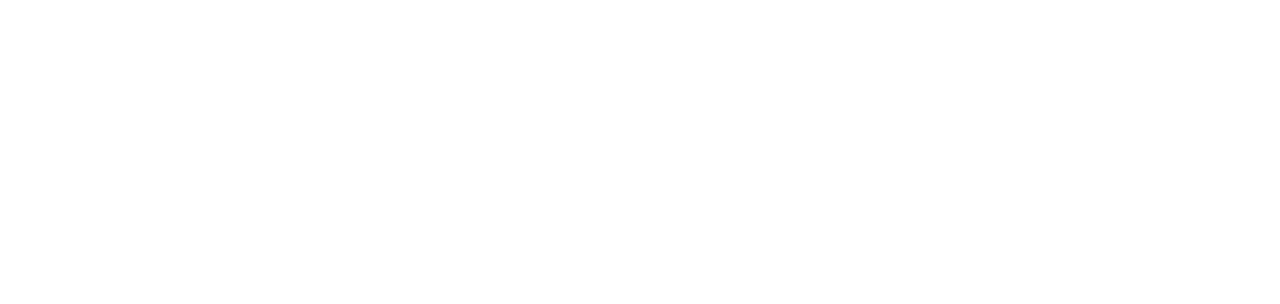
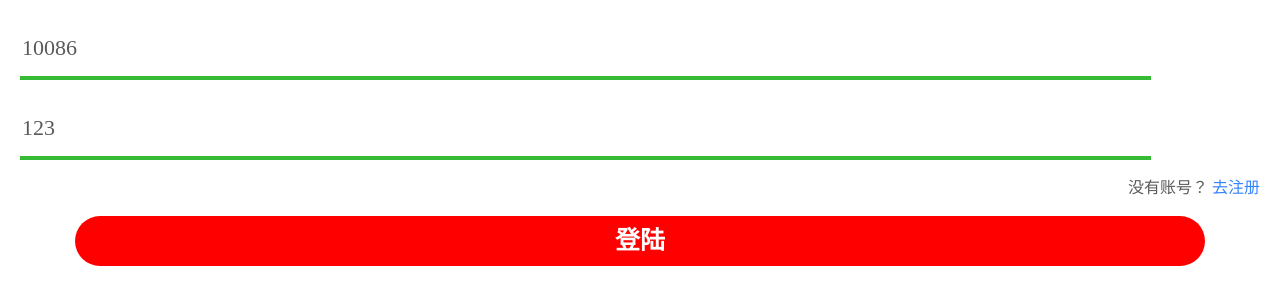
Before and after one commit to unidfj/vue-, a Vue app: page /#/login in a window 1280 px wide. Before the commit this address led to /. Shown: the top 304 px of the page. Built offline with nearby package versions, Linux system fonts and the light colour scheme; a small style sheet from the web is missing.

Commit message:
day8 action

```diff
--- a/package.json
+++ b/package.json
@@ -7,7 +7,9 @@
     "build": "vue-cli-service build"
   },
   "dependencies": {
+    "axios": "^0.19.0",
     "core-js": "^3.4.4",
+    "sqlite3": "^4.1.1",
     "vant": "^2.4.1",
     "vue": "^2.6.10",
     "vue-router": "^3.1.3"
--- a/src/App.vue
+++ b/src/App.vue
@@ -11,5 +11,6 @@
 </script>
 
 <style lang="less">
+@import url('http://at.alicdn.com/t/font_1426139_h6vn3jbl5q.css');
 
 </style>
--- /dev/null
+++ b/src/api/user.js
@@ -0,0 +1,9 @@
+
+import axios from '@/utils/myaxios';
+export const login=(data)=>{
+    return axios({
+        method:'post',
+        url:'/login',
+        data
+    })
+}
--- a/src/components/mybutton.vue
+++ b/src/components/mybutton.vue
@@ -1,12 +1,16 @@
 <template>
-  <div class="btn" >
+  <div class="btn" @click="hand">
     <slot></slot>
   </div>
 </template>
 
 <script>
 export default {
-
+ methods: {
+   hand(e){
+     this.$emit('click',e)
+   }
+ }
 };
 </script>
 
@@ -23,7 +27,5 @@
   font-weight: 700;
   margin: 0 auto
 }
-.primary{
 
-}
 </style>
--- a/src/components/myinput.vue
+++ b/src/components/myinput.vue
@@ -10,29 +10,28 @@
 
 <script>
 export default {
-  props: ["ruler", "tips"],
+  props: ["rules", "tip"],
   data() {
     return {
       type: true
     };
   },
   methods: {
-    //input事件:判断输入的是否符合父组件传过来的ruler 不符合再执行传过来的tips
+    //input事件:判断输入的是否符合父组件传过来的rules 不符合再执行传过来的tips
     handelinput(e) {
       this.$emit("input", e.target.value);
-      //&&this.ruler是保证引用页面有传入了 ruler
-      if (this.ruler.test(e.target.value) && this.ruler) {
+      //&&this.rules是保证引用页面有传入了 rules
+      if (this.rules.test(e.target.value) && this.rules) {
         this.type = true;
         // console.log(123123)
       } else this.type = false;
     },
     //失焦事件:判断
     handelblur(e) {
-      this.$emit("input", e.target.value);
-      if (this.ruler.test(e.target.value) && this.ruler) {
+      if (!this.rules.test(e.target.value) && this.rules) {
         //引入toast就已经挂载在Vue中,fail错误触发 message提示信息 duration提示持续时间
         this.$toast.fail({
-          message: this.tips || "输入不正确",
+          message: this.tip || "输入不正确",
           duration: 3000
         });
       }
@@ -43,15 +42,15 @@
 
 <style lang="less" scoped>
 .inp {
-  background-color: #ccc;
-  width: 318/360 * 100wh;
+  // background-color: #ccc;
+  width: 3180/36vw;
   height: 60px;
   outline: 0;
   border: 0;
   border-bottom: 2px solid #000;
   font-size: 22px;
   line-height: 60px;
-  text-align: center;
+  // text-align: center;
 }
 .chenggong {
   border-bottom: 4px solid rgb(54, 187, 54);
--- a/src/main.js
+++ b/src/main.js
@@ -3,13 +3,14 @@
 import router from './router'
 
 Vue.config.productionTip = false
-//vant轻
+//vant
 import {
   Button,
   Toast
 } from 'vant'
 
 Vue.use(Button).use(Toast)
+import '@/styles/reset.css'
 new Vue({
   router,
   render: h => h(App)
--- a/src/router/index.js
+++ b/src/router/index.js
@@ -1,20 +1,35 @@
 import Vue from 'vue'
 import VueRouter from 'vue-router'
 import login from '@/views/login.vue'
+import personal from '@/views/personal.vue';
 Vue.use(VueRouter)
 
-const routes = [
-  {
+const router = new VueRouter({
+  routes: [{
     path: '/login',
     name: 'login',
-    component:login
-   }
-]
+    component: login
+  }, {
+    path: '/personal',
+    component: personal,
+    name: 'personal'
+  }]
+})
+// 导航首位  路由用的 就是个每次路由执行时触发的方法
+router.beforeEach((to, from, next) => {
+    //to and from are Route Object,next() must be called to resolve the hook}
+    if (to.path.indexOf('/personal') === 0) {
+      let token = localStorage.getItem('heimatoutiao')
+      token ? next() : next({
+        path: '/login'
+      })
+    } else next() // 如果是访问需要授权的页面且没有登陆过，则重向到登定陆页
 
-const router = new VueRouter({
-  mode: 'history',
-  base: process.env.BASE_URL,
-  routes
-})
+
+  }
+
+)
+
+
 
 export default router
--- /dev/null
+++ b/src/utils/myaxios.js
@@ -0,0 +1,10 @@
+//封装axios方法哼
+import axios from 'axios'
+axios.defaults.baseURL = 'http://localhost:3000'
+// axios.defaults.baseURL = 'http://127.0.0.1:3000'
+
+
+
+
+
+export default axios
--- a/src/views/login.vue
+++ b/src/views/login.vue
@@ -1,24 +1,39 @@
 <template>
-  <div class="loginbtn">
+  <div class="login">
+    <div class="container">
+    <div class="close">
+      <span class="iconfont iconicon-test"></span>
+    </div>
+    <div class="logo">
+      <span class="iconfont iconnew"></span>
+    </div>
+    <div class="inputs">
       <inp
-      :ruler='/^(\d{5,6})$|^(1\d{11})$/'
-      tips="用户名/手机号有误"
         placeholder="请输入用户名/手机号"
+        :rules="/^(\d{5,6})$|^(1\d{10})$/"
+        tip="用户名或者手机号输入不正确"
         v-model="user.username"
       ></inp>
       <inp
-      :ruler='/^\d{3,16}$/'
-      tips="密码输入有误"
         placeholder="请输入密码"
+        :rules="/^\S{3,16}$/"
+        tip="请输入3-16位的密码"
         v-model="user.password"
       ></inp>
-    <btn>登录</btn>
+    </div>
+    <p class="tips">
+      没有账号？
+      <a href="#/register" class>去注册</a>
+    </p>
+    <btn @click="login1">登陆</btn>
+  </div>
   </div>
 </template>
 
 <script>
 import btn from "@/components/mybutton.vue";
 import inp from "@/components/myinput.vue";
+import { login } from "@/api/user.js";
 export default {
   components: {
     btn,
@@ -26,16 +41,71 @@
   },
   data() {
     return {
-      type: false,
       user: {
-        username: "",
-        password: ""
+        username: "10086",
+        password: "123"
       }
     };
   },
   methods: {
+    //async标记这个方法异步
+    async login1() {
+      console.log('dianjidianji');
+      if (
+        /^(\d{5,6})$|^(1\d{10})$/.test(this.user.username) &&
+        /^\S{3,16}$/.test(this.user.password)
+      ) {
+        let res = await login(this.user);
+        console.log(res);
+        if (res.data.message == "用户不存在") {
+          this.$toast.fail(res.data.message);
+        }else{
+          localStorage.setItem('heimatoutiao',res.data.data.token);
+          localStorage.setItem('heimatoutiao_userinfo',JSON.stringify(res.data.data.user))
+          this.$router.push({name:'personal'})
+        }
+      } else {
+        this.$toast.fail("用户信息错咯");
+      }
+    }
   }
 };
 </script>
 
-<style lang="less"></style>
+<style lang="less">
+.container {
+  padding: 20px;
+}
+
+.close {
+  span {
+    font-size: 27 / 360 * 100vw;
+  }
+}
+
+.logo {
+  display: flex;
+  justify-content: center;
+
+  span {
+    display: block;
+    font-size: 126 / 360 * 100vw;
+    color: #d81e06;
+  }
+}
+
+.inputs {
+  input {
+    margin-bottom: 20px;
+  }
+}
+
+.tips {
+  text-align: right;
+  margin-bottom: 20px;
+
+  a {
+    color: #3385ff;
+  }
+}
+</style>
--- /dev/null
+++ b/src/views/personal.vue
@@ -0,0 +1,15 @@
+<template>
+  <div>
+    personal
+  </div>
+</template>
+
+<script>
+export default {
+
+}
+</script>
+
+<style>
+
+</style>
```
Also changed, not shown: src/assets/logo.png (deleted), 1 other file (tests, documents, lock files or other folders). Lines whose indentation alone changed are shown as unchanged.
